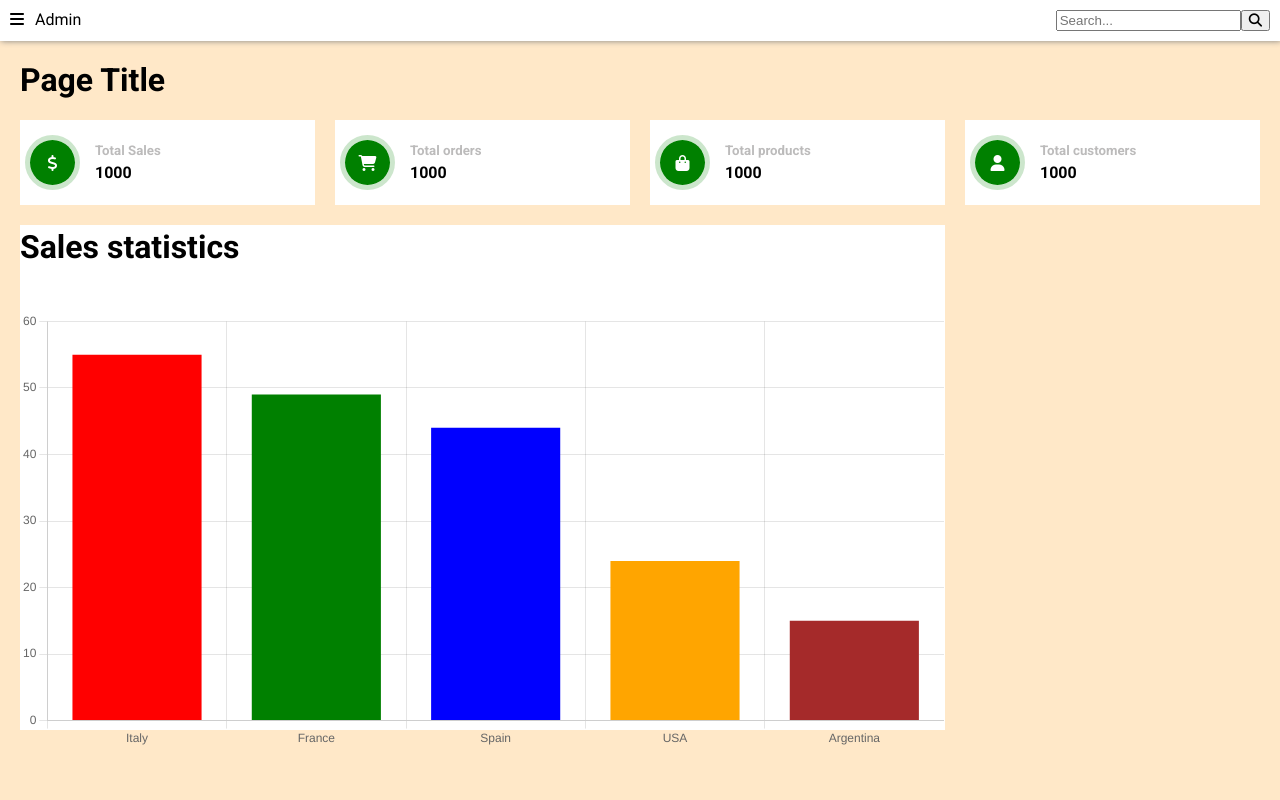
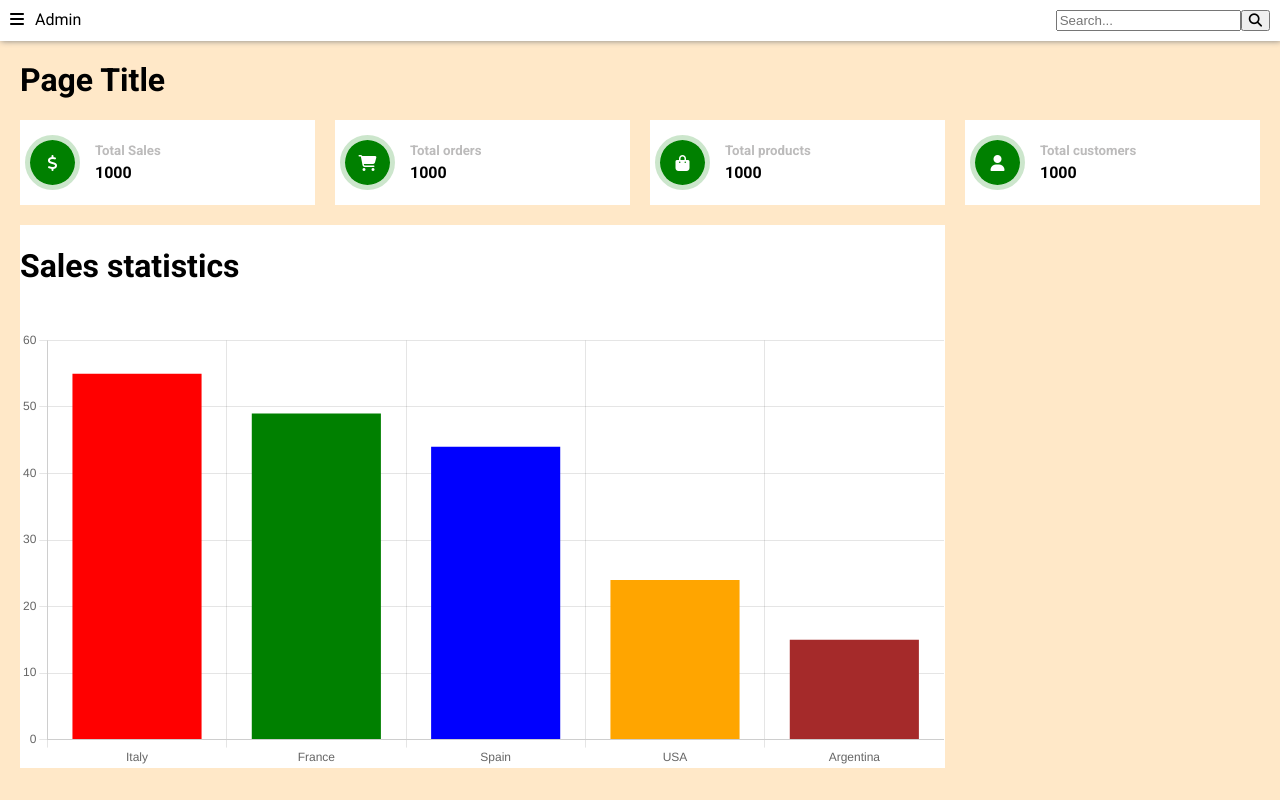
Before and after one commit to errami01/e-shop, a React (Create React App) app: page /admin in a window 1280 px wide. Built offline with nearby package versions, Linux system fonts and the light colour scheme.

Commit message:
Set sales-chart height to fit-content and remove grid-row property

```diff
--- a/src/pages/admin/Dashboard.css
+++ b/src/pages/admin/Dashboard.css
@@ -6,7 +6,7 @@
     gap: 20px;
 }
 .sales-chart--dashboard{
-    grid-row: span 5;
+    height: fit-content;
 }
 
 @media screen and (min-width: 560px) {
```
